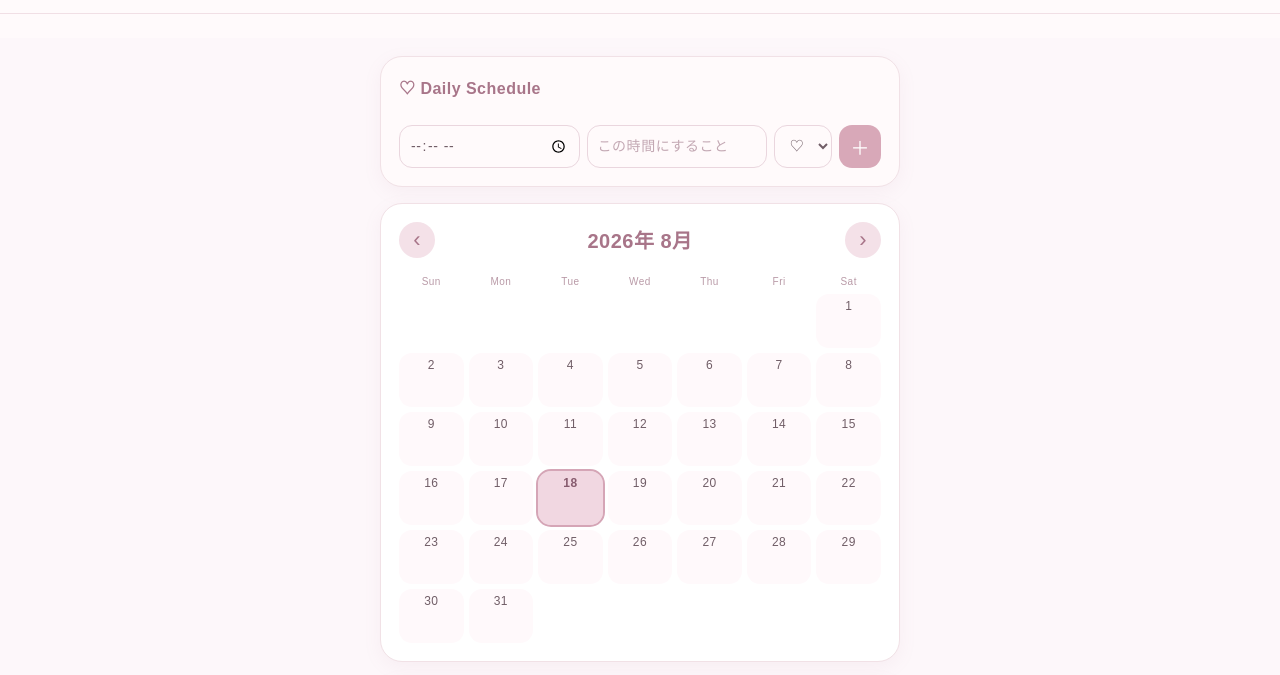
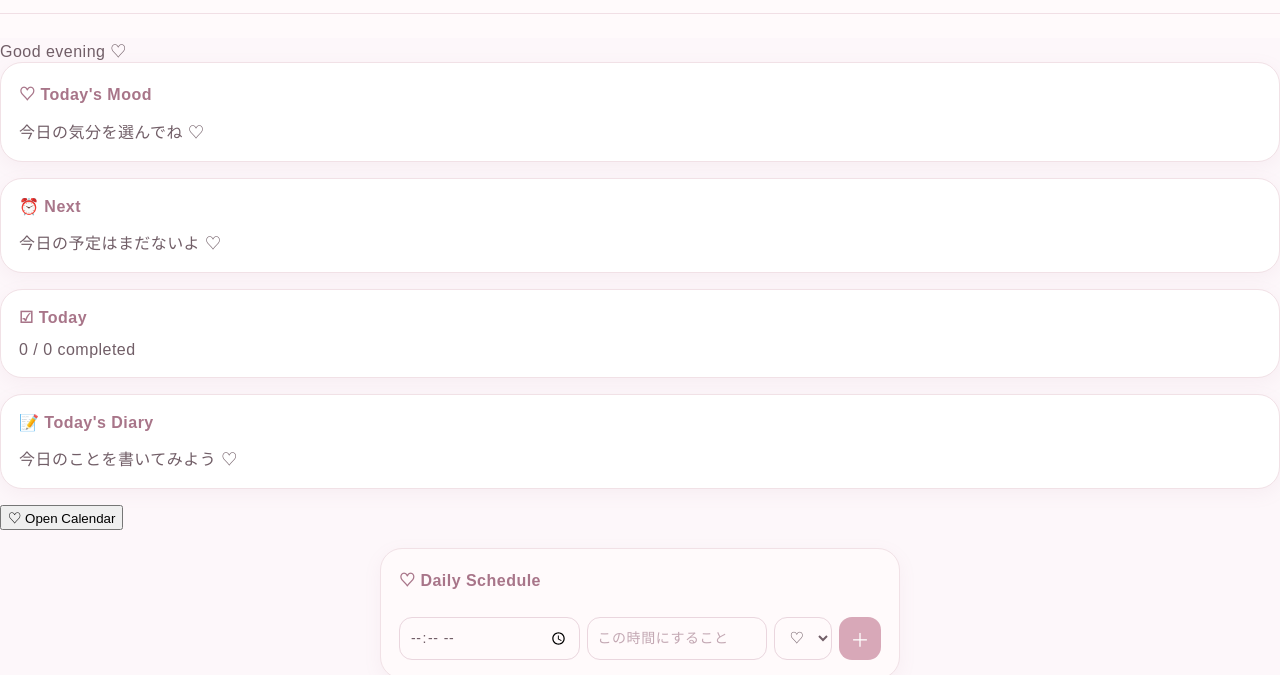
Before and after one commit to raggieepel28-hub/lunelle, a plain HTML site: page index.html in a window 1280 px wide. Shown: the part 78-753 px from the top of the page. Drawn offline with Linux system fonts and the light colour scheme; a web font is replaced by a local one.

Commit message:
Update index.html

```diff
--- a/index.html
+++ b/index.html
@@ -22,7 +22,75 @@
 </header>
 
 <nav id="tabs"></nav>
+<section id="homePage" class="home-page">
 
+  <div class="home-date">
+    <div id="homeDate"></div>
+    <div id="homeGreeting">Good evening ♡</div>
+  </div>
+
+
+  <section class="card home-mood-card">
+
+    <h2>♡ Today's Mood</h2>
+
+    <div id="homeMood" class="home-mood">
+      今日の気分を選んでね ♡
+    </div>
+
+  </section>
+
+
+  <section class="card">
+
+    <h2>⏰ Next</h2>
+
+    <div id="homeNextSchedule" class="home-next">
+      今日の予定はまだないよ ♡
+    </div>
+
+  </section>
+
+
+  <section class="card">
+
+    <h2>☑ Today</h2>
+
+    <div class="home-todo-count">
+
+      <span id="homeTodoCount">0 / 0</span>
+
+      <span>completed</span>
+
+    </div>
+
+    <div class="home-progress">
+      <div id="homeProgress"></div>
+    </div>
+
+  </section>
+
+
+  <section class="card home-diary-card">
+
+    <h2>📝 Today's Diary</h2>
+
+    <div id="homeDiary">
+      今日のことを書いてみよう ♡
+    </div>
+
+  </section>
+
+
+  <button
+    id="goCalendar"
+    class="home-calendar-button"
+    type="button"
+  >
+    ♡ Open Calendar
+  </button>
+
+</section>
 <main>
 
  <section class="card schedule-card">
```
